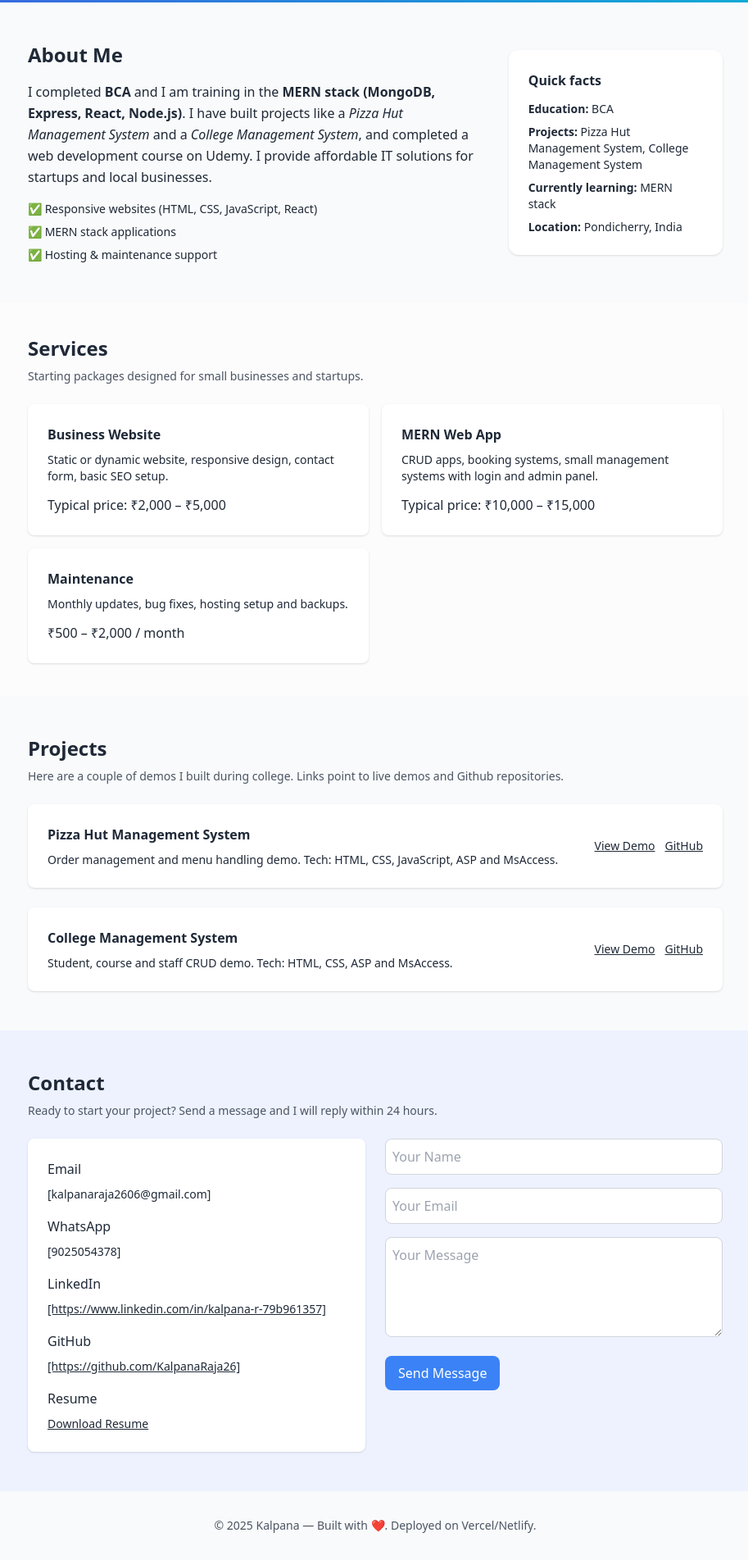
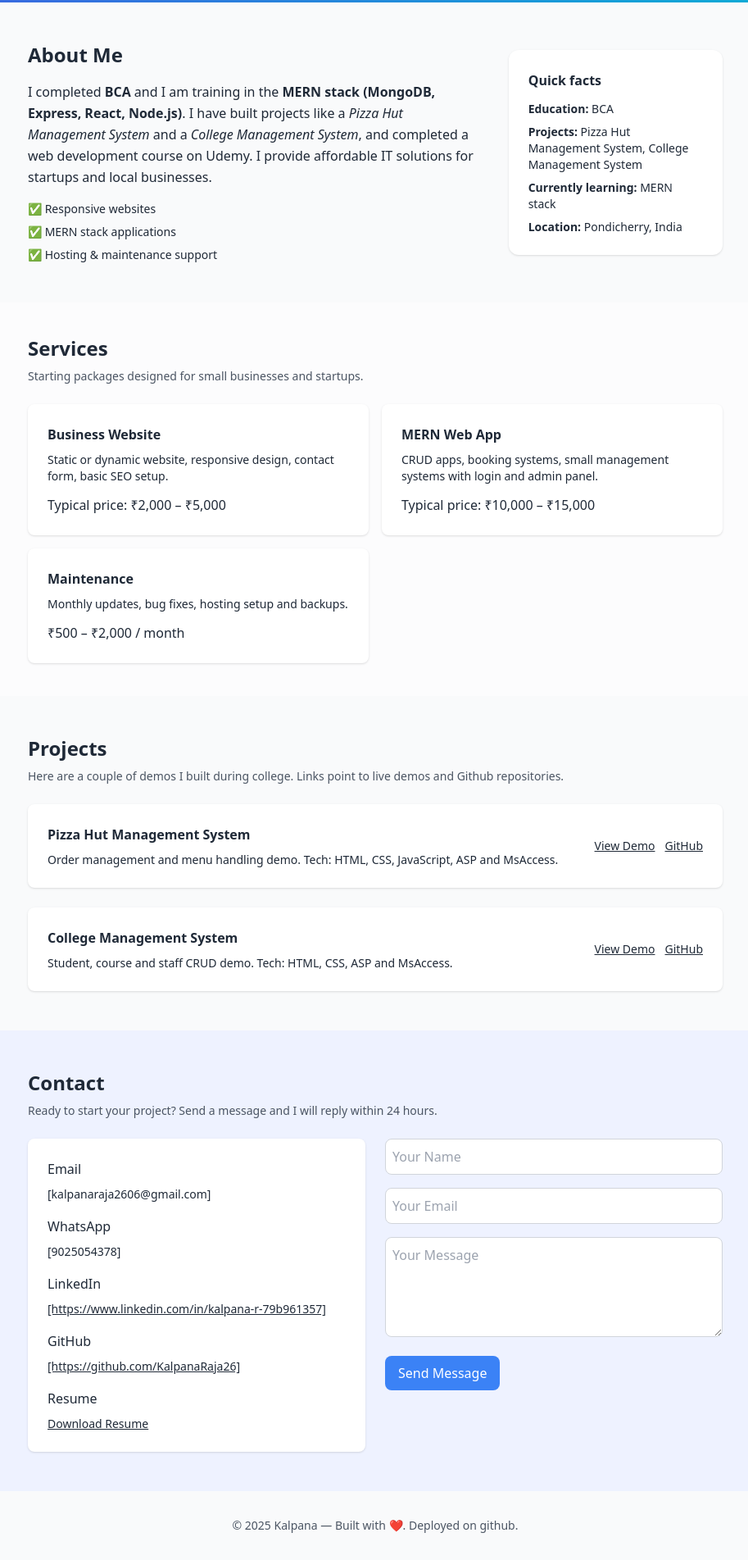
Before and after one commit to KalpanaRaja26/Portfolio, a plain HTML site: page index.html in a window 1280 px wide. Shown: the part 437-2340 px from the top of the page at 82% size, without its empty margins (182-1095 px from the left). Drawn offline with nearby package versions, Linux system fonts and the light colour scheme.

Commit message:
Add files via upload

```diff
--- a/index.html
+++ b/index.html
@@ -39,7 +39,7 @@
           <h2 class="text-2xl font-bold">About Me</h2>
           <p class="mt-4">I completed <strong>BCA</strong> and I am training in the <strong>MERN stack (MongoDB, Express, React, Node.js)</strong>. I have built projects like a <em>Pizza Hut Management System</em> and a <em>College Management System</em>, and completed a web development course on Udemy. I provide affordable IT solutions for startups and local businesses.</p>
           <ul class="mt-4 space-y-2 text-sm">
-            <li>✅ Responsive websites (HTML, CSS, JavaScript, React)</li>
+            <li>✅ Responsive websites</li>
             <li>✅ MERN stack applications</li>
             <li>✅ Hosting & maintenance support</li>
           </ul>
@@ -166,7 +166,7 @@
     </section>
 
     <footer class="max-w-4xl mx-auto px-6 py-8 text-sm text-center text-gray-600">
-      <p>© {YEAR} Kalpana — Built with ❤️. Deployed on Vercel/Netlify.</p>
+      <p>© {YEAR} Kalpana — Built with ❤️. Deployed on github.</p>
     </footer>
     <script>
       document.addEventListener('DOMContentLoaded', ()=>{
```
